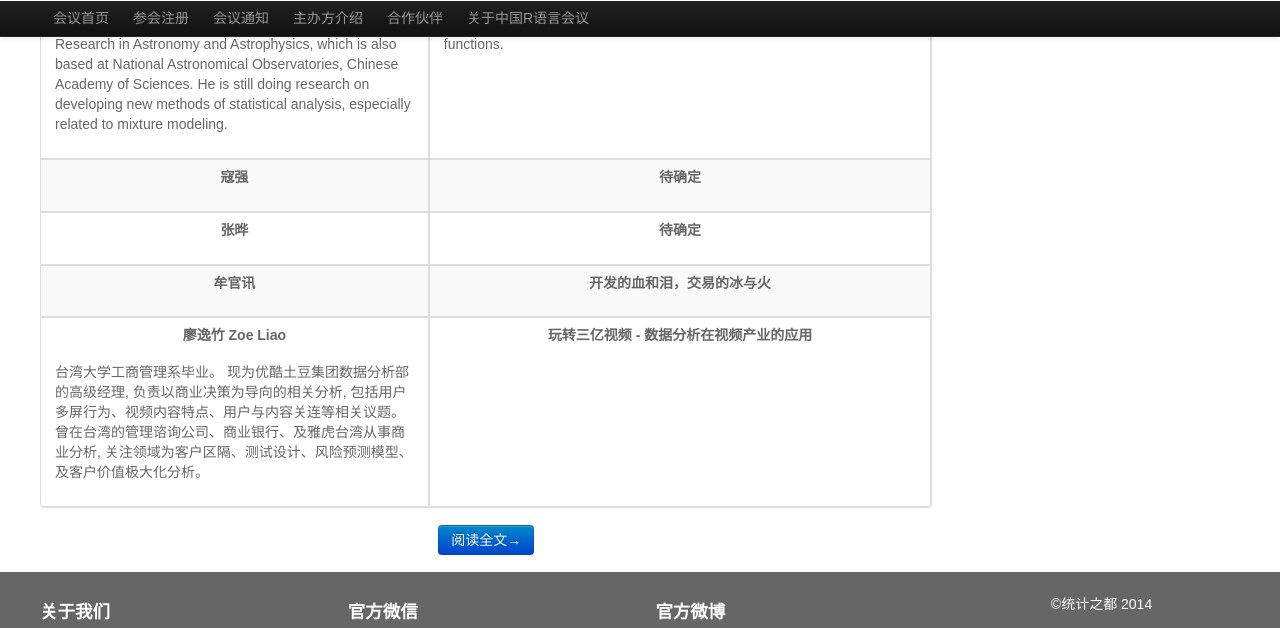
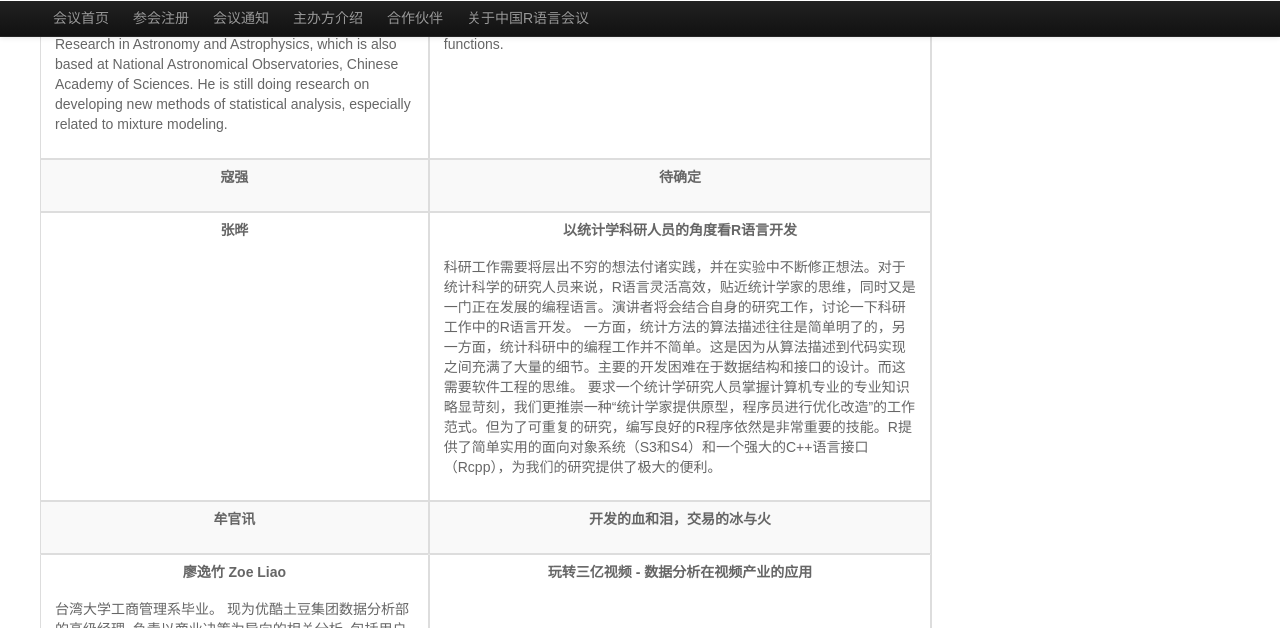
Before and after one commit to cosname/R-conference, a Jekyll site: the page built from index.html, in a window 1280 px wide and 900 px high, scrolled down 5443 px, cut to the strip 0-628 px from the top of the window. Built offline with Jekyll 4.4.1, drawn with Linux system fonts in a browser that asks for light colours.

Commit message:
张烨演讲更新

```diff
--- a/_posts/2014-05-24-beijing.md
+++ b/_posts/2014-05-24-beijing.md
@@ -399,8 +399,11 @@ structure in the underlying probability density functions.</p>
   <p></p>
   </td>
   <td>
-  <p><strong>待确定</strong></p>
-  <p></p>
+  <p><strong>以统计学科研人员的角度看R语言开发</strong></p>
+  <p> 科研工作需要将层出不穷的想法付诸实践，并在实验中不断修正想法。对于统计科学的研究人员来说，R语言灵活高效，贴近统计学家的思维，同时又是一门正在发展的编程语言。演讲者将会结合自身的研究工作，讨论一下科研工作中的R语言开发。
+         一方面，统计方法的算法描述往往是简单明了的，另一方面，统计科研中的编程工作并不简单。这是因为从算法描述到代码实现之间充满了大量的细节。主要的开发困难在于数据结构和接口的设计。而这需要软件工程的思维。
+    要求一个统计学研究人员掌握计算机专业的专业知识略显苛刻，我们更推崇一种“统计学家提供原型，程序员进行优化改造”的工作范式。但为了可重复的研究，编写良好的R程序依然是非常重要的技能。R提供了简单实用的面向对象系统（S3和S4）和一个强大的C++语言接口（Rcpp），为我们的研究提供了极大的便利。
+	</p>
   </td>
 </tr>
 <tr>
```
